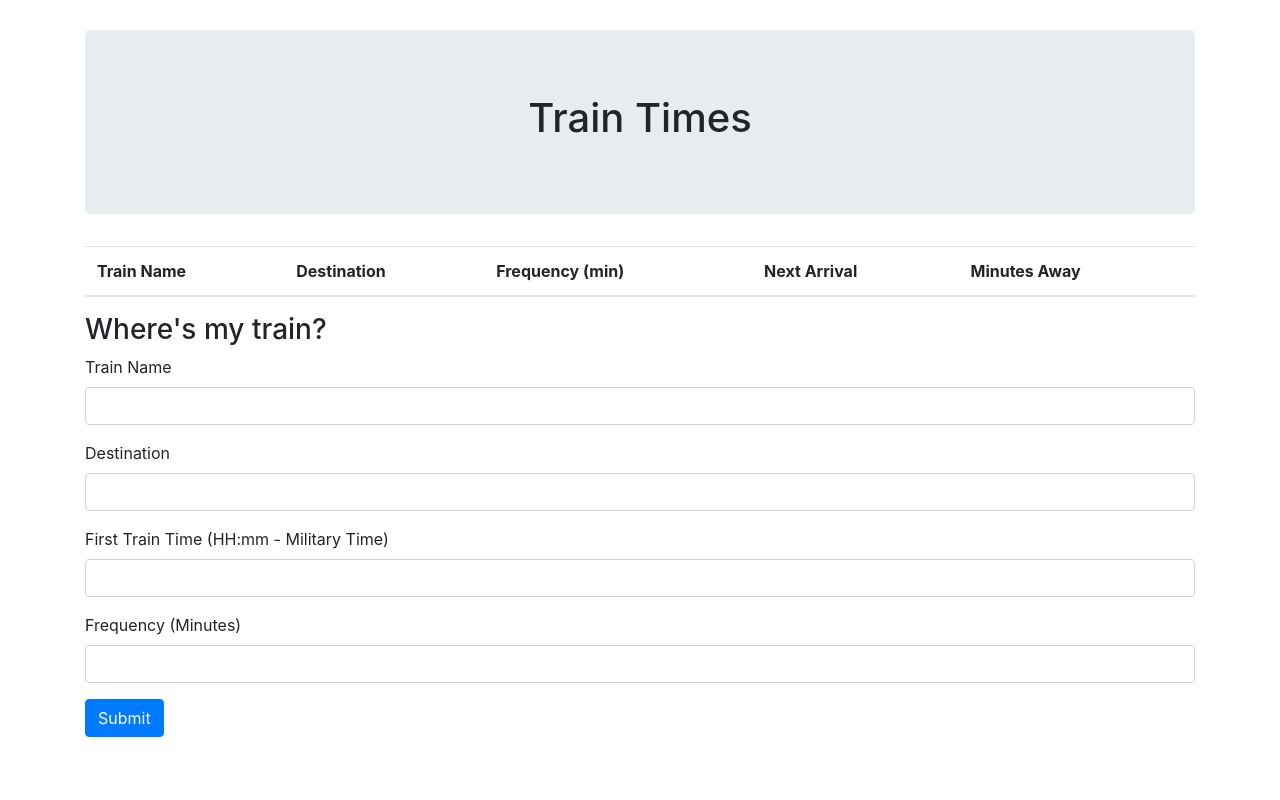
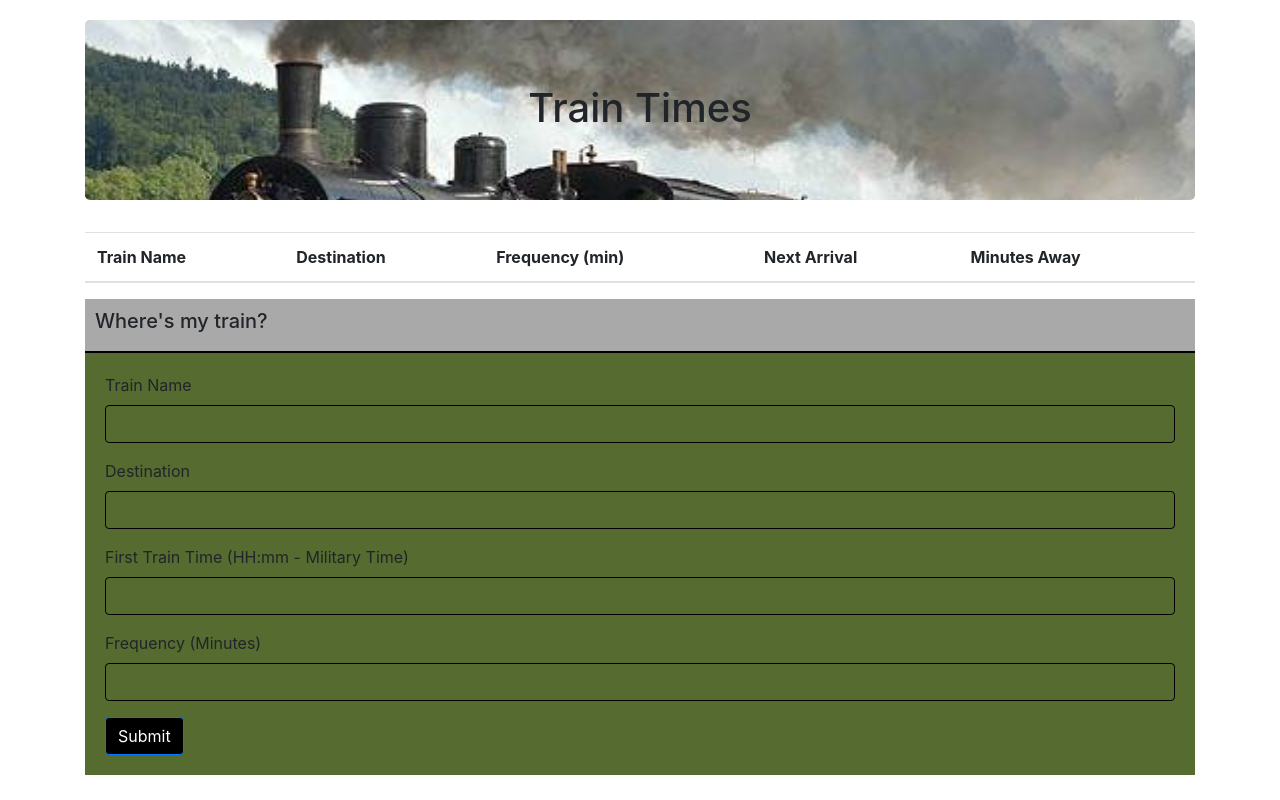
Before and after one commit to brucetaylorwalker/Train-Scheduler, a plain HTML site: page index.html in a window 1280 px wide. Drawn offline with nearby package versions, Linux system fonts and the light colour scheme; no server answers.

Commit message:
css update

```diff
--- a/assets/css/style.css
+++ b/assets/css/style.css
@@ -1,4 +1,33 @@
 .jumbotron {
-    margin-top: 30px;
+    margin-top: 10px;
+    background-image: url("../images/xswiss-trains-01.jpg.pagespeed.ic.rehZlxnXIL\ -\ Copy.jpg");
+    background-repeat: no-repeat;
+    background-size: cover;
+    padding-bottom: 60px;
+}
 
+div.container {
+    padding-top: 10px;
 }
+
+div.panel-heading {
+    background-color: darkgray;
+    margin: 0px;
+    padding: 10px;
+    border-bottom: solid 2px black;
+}
+
+div.panel-body {
+    background-color: darkolivegreen;
+    padding: 20px;
+    margin: 0px;
+}
+
+.form-control {
+    background-color:  darkolivegreen;
+    border-color: black;
+}
+
+.btn, .btn:hover  {
+    background-color: black;
+}
--- a/assets/javascript/app.js
+++ b/assets/javascript/app.js
@@ -38,12 +38,12 @@ $("#addTrain").on("click", function (event) {
         firstTrain: firstTrain,
         frequency: freq
     });
-});
+
 $("#trainName").val("");
 $("#destination").val("");
 $("#firstTrain").val("");
 $("#interval").val("");
-
+});
 
 // //firebase watcher
 database.ref().on("child_added", function (childSnapshot) {
@@ -64,14 +64,15 @@ database.ref().on("child_added", function (childSnapshot) {
 
     //html
 
-    $("#train-display").append(
-        "<tr><td>" + newTrain +
-        "</td><td>" + newLocation +
-        "</td><td>" + newFreq +
-        "</td><td>" + catchTrain +
-        "</td><td>" + tMinutesTillTrain +
-        "</td></tr>"
-    );
+    var newRow = $("<tr>").append(
+        $("<td>").text(newTrain),
+        $("<td>").text(newLocation),
+        $("<td>").text(newFreq),
+        $("<td>").text(catchTrain),
+        $("<td>").text(tMinutesTillTrain)
+    )
+
+    $("#train-display").append(newRow);
 
 });
 
--- a/index.html
+++ b/index.html
@@ -42,7 +42,7 @@
             <div class="col-lg-12">
                 <div class="panel panel-default">
                     <div class="panel-heading">
-                        <h3>Where's my train?</h3>
+                        <h5>Where's my train?</h5>
                     </div>
                     <div class="panel-body">
                         <form>
```
Also changed, not shown: assets/images/xswiss-trains-01.jpg.pagespeed.ic.rehZlxnXIL - Copy.jpg (added).
